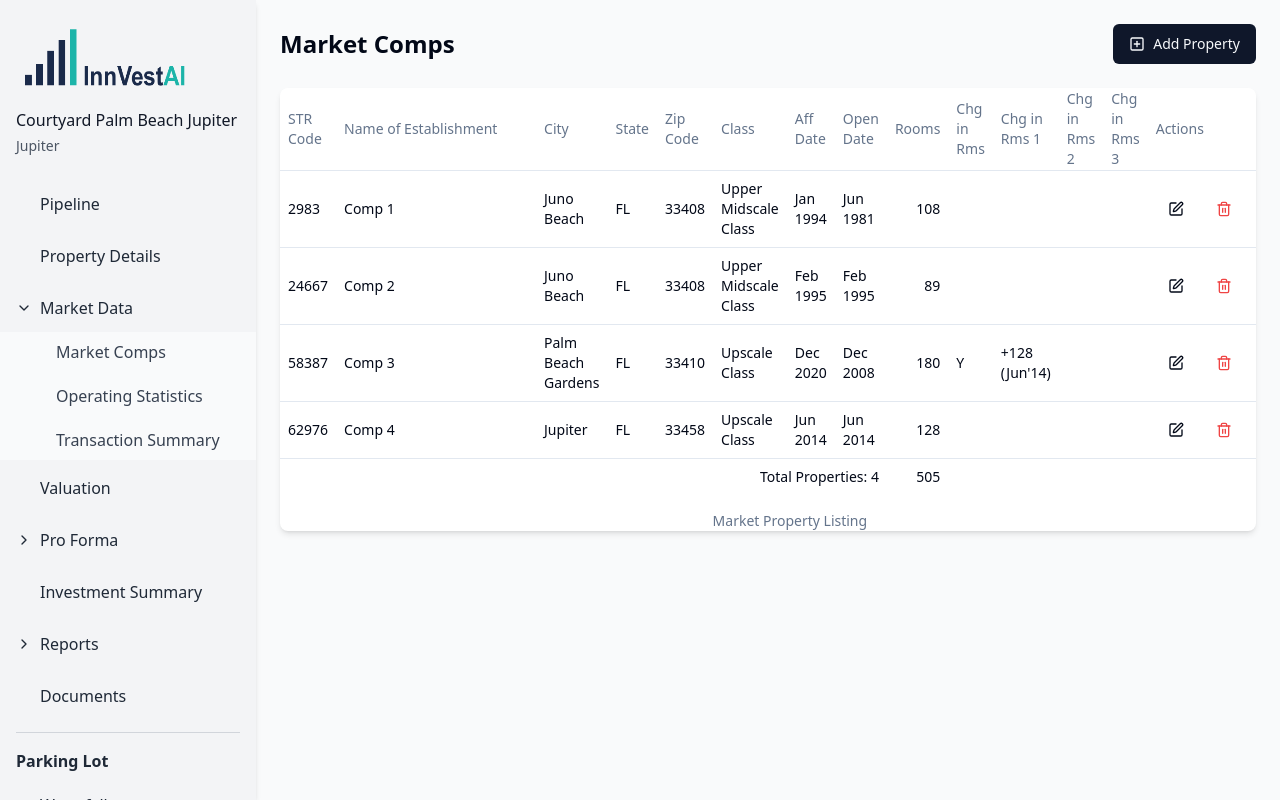
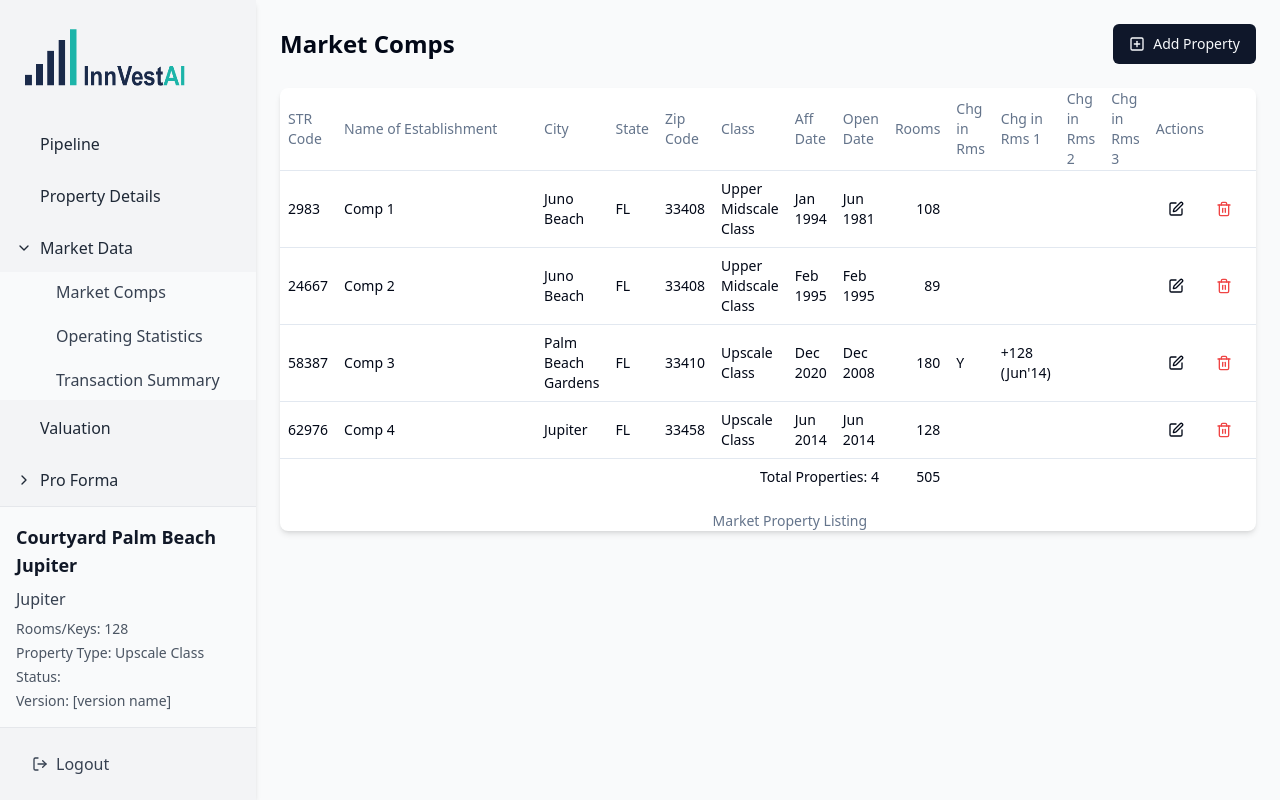
Before and after one commit to hberends2/innvestai-avm-v1, a React (Vite) app: page /market in a window 1280 px wide. Built offline with nearby package versions, Linux system fonts and the light colour scheme.

Commit message:
Fix sidebar property details
Update sidebar to display live property details from the Property Details modal. Remove hardcoded sample property name and city from Market Comps page. Ensure added property details remain sticky at the bottom of the sidebar, visible at all times.

```diff
--- a/src/components/Sidebar.tsx
+++ b/src/components/Sidebar.tsx
@@ -113,25 +113,13 @@ const Sidebar: React.FC<SidebarProps> = ({ onItemClick }) => {
           className="h-20 w-auto"
         />
 
-        {/* Property Information */}
-        {currentProperty && (
-          <div className="mt-3 space-y-1">
-            <div className="text-base font-medium text-gray-900">
-              {currentProperty.name}
-            </div>
-            <div className="text-sm text-gray-600">
-              {currentProperty.city}
-            </div>
-          </div>
-        )}
-
         {location.pathname === '/revenue' && (
           <div className="mt-4 pt-4 border-t border-gray-300">
             <h2 className="text-lg font-semibold text-gray-800">Revenue Analysis</h2>
           </div>
         )}
       </div>
-      <nav className="mt-2 flex-grow">
+      <nav className="mt-2 flex-1 overflow-y-auto">
         <ul>
           {/* Main navigation categories */}
           <SidebarSection
@@ -155,7 +143,7 @@ const Sidebar: React.FC<SidebarProps> = ({ onItemClick }) => {
 
       {/* Property Details Section - Sticky above footer */}
       {currentProperty && (
-        <div className="mt-auto p-4 bg-gray-50 border-t border-gray-200 space-y-2">
+        <div className="p-4 bg-gray-50 border-t border-gray-200 space-y-2">
           <div className="text-lg font-semibold text-gray-900">
             {currentProperty.name}
           </div>
```
